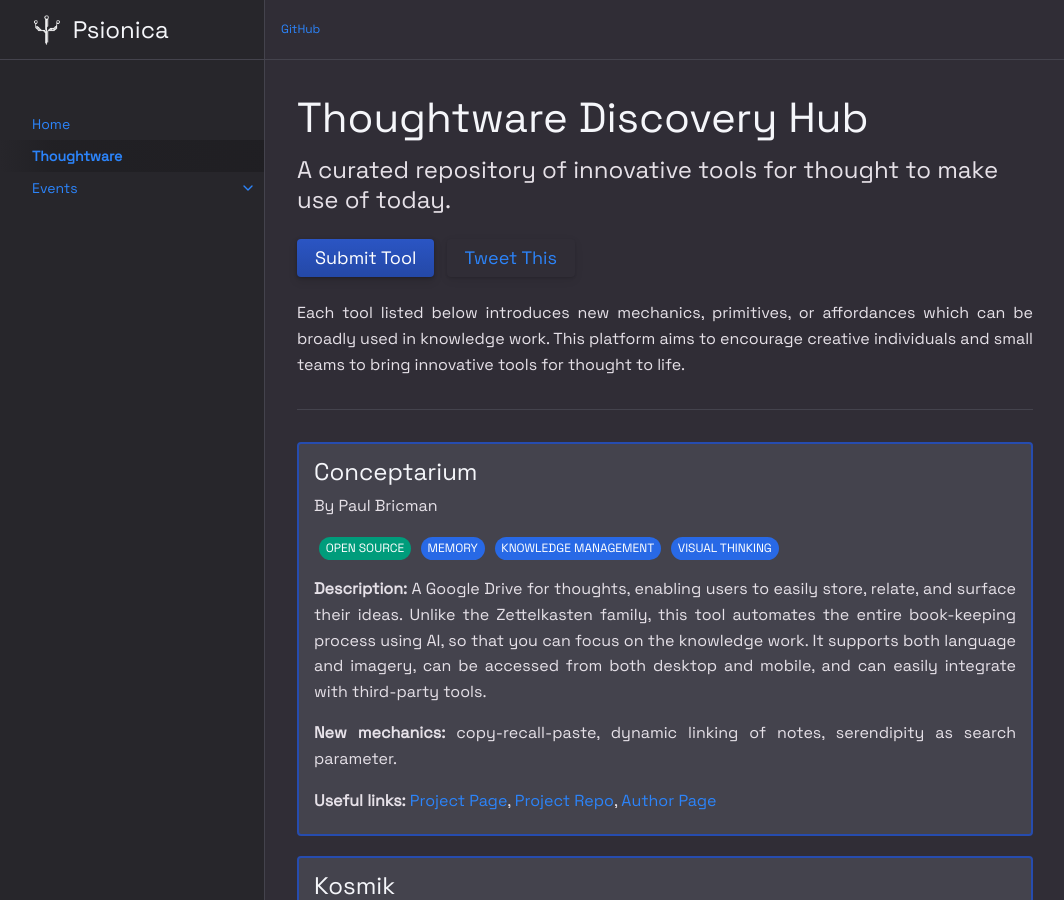
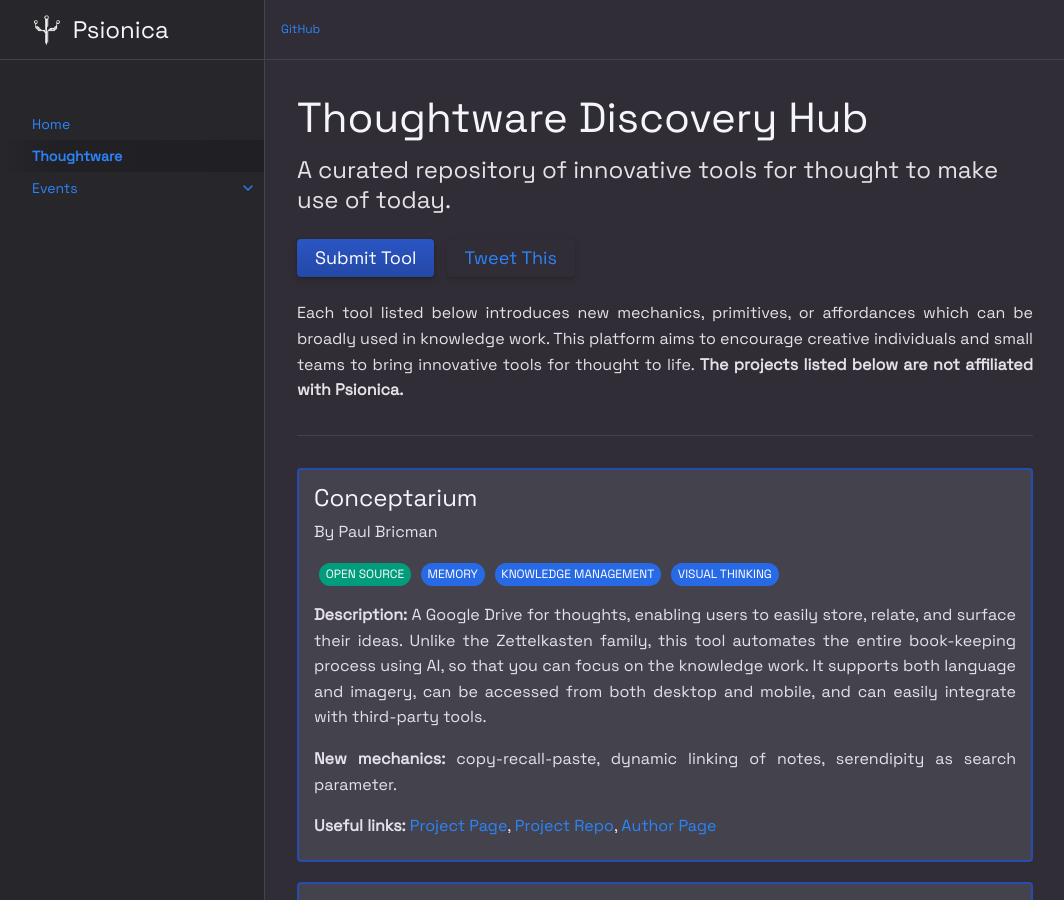
Before and after one commit to Psionica/psionica.github.io, a Jekyll site: the page built from thoughtware.md, in a window 1280 px wide and 900 px high. Shown: the whole window, without its empty margins (107-1171 px from the left). Built offline with Jekyll 4.4.1, drawn with Linux system fonts in a browser that asks for light colours.

Commit message:
Update tdh

```diff
--- a/thoughtware.md
+++ b/thoughtware.md
@@ -13,7 +13,7 @@ A curated repository of innovative tools for thought to make use of today.
 
 [Submit Tool](https://forms.gle/Y3oejDyLoHbw3Ytn9){: .btn .btn-primary .fs-5 .mb-4 .mb-md-0 .mr-2 } [Tweet This](https://twitter.com/home?status=Psionica's%20moving%20from%20a%20portfolio%20of%20its%20own%20to%20a%20discovery%20hub%20for%20innovative%20thoughtware%20at%20large.%20Each%20listed%20tool%20introduces%20new%20mechanics%20%2F%20primitives%20%2F%20affordances.%20%20Skim%20through%20the%20tools%20and%20submit%20your%20own%3A%20https%3A%2F%2Fpsionica.org%2Fthoughtware){: .btn .fs-5 .mb-4 .mb-md-0 }
 
-Each tool listed below introduces new mechanics, primitives, or affordances which can be broadly used in knowledge work. This platform aims to encourage creative individuals and small teams to bring innovative tools for thought to life.
+Each tool listed below introduces new mechanics, primitives, or affordances which can be broadly used in knowledge work. This platform aims to encourage creative individuals and small teams to bring innovative tools for thought to life. **The projects listed below are not affiliated with Psionica.**
 
 ---
 
```
Also changed, not shown: 2 other files.
